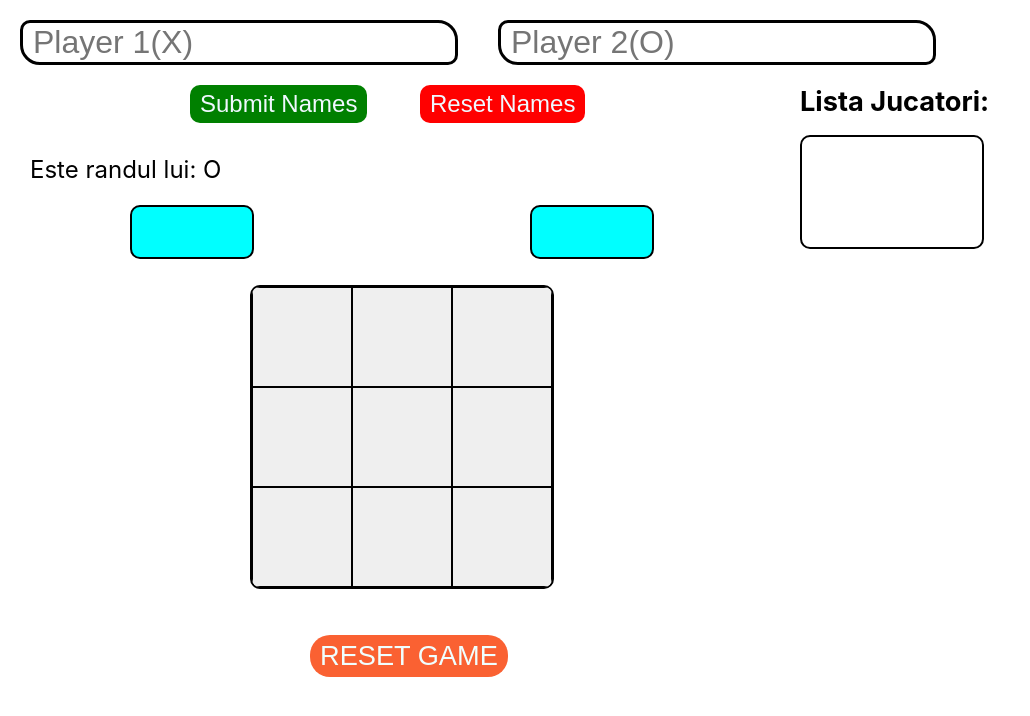
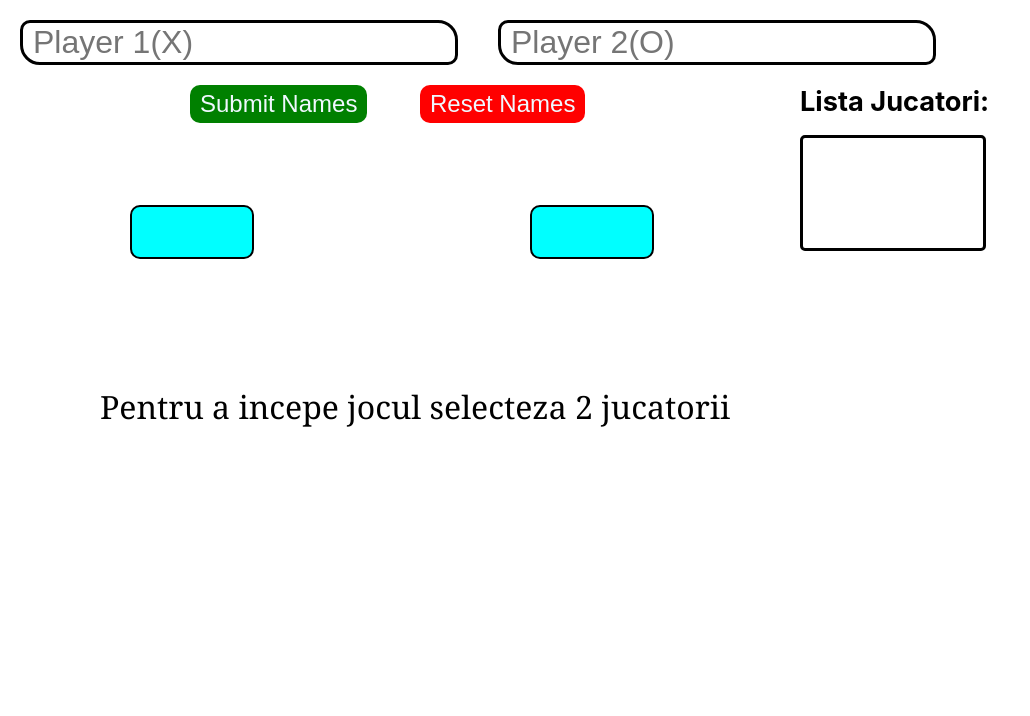
Before and after one commit to ChiracAndrei/Tic-Tac-Toe, a React (Create React App) app: page / in a window 1280 px wide. Shown: the top 716 px of the page, without its empty margins (0-1030 px from the left). Built offline with nearby package versions, Linux system fonts and the light colour scheme.

Commit message:
fix bugs and some style

```diff
--- a/src/App.css
+++ b/src/App.css
@@ -42,3 +42,11 @@
     margin-left: 30px;
     font-size: 1.5em;
 }
+
+#startGame {
+    font-size: 2em;
+    font-family: Cambria, Cochin, Georgia, Times, 'Times New Roman', serif;
+    position: absolute;
+    margin-top: 300px;
+    margin-left: 100px;
+}
--- a/src/App.js
+++ b/src/App.js
@@ -1,6 +1,5 @@
 
 import './App.css';
-import Board from "./Board";
 import Names from './Names';
 
 
@@ -12,7 +11,7 @@ function App() {
   return (
     <>
       <Names></Names>
-      <Board></Board>
+
     </>
   );
 }
--- a/src/Board.js
+++ b/src/Board.js
@@ -2,7 +2,7 @@ import { useEffect, useState } from 'react';
 import './App.css';
 
 
-function Board() {
+function Board({ player1, player2 }) {
 
     const [box, setBox] = useState(() => {
         return (JSON.parse(localStorage.getItem('box'))) || Array(9).fill(null);
@@ -43,22 +43,26 @@ function Board() {
         for (let i = 0; i < options.length; i++) {
             const [a, b, c] = options[i];
             if (box[a] && box[a] === box[b] && box[a] === box[c]) {
+                console.log(box[a]);
                 return box[a];
+
             }
         }
         return null;
     }
-
+    if (!player1 || !player2) {
+        return <div id="startGame">Pentru a incepe jocul selecteza 2 jucatorii</div>;
+    }
 
 
 
     let status;
     let winnerResult = calculateWinner(box)
     if (winnerResult) {
-        status = "Castigatorul este " + calculateWinner(box);
+        status = "Castigatorul este " + (winnerResult === 'X' ? player1 : player2);
 
     } else {
-        status = "Este randul lui: " + (turn ? "X" : "O");
+        status = "Este randul lui: " + (turn ? player1 : player2);
     }
 
 
--- a/src/Names.js
+++ b/src/Names.js
@@ -1,5 +1,7 @@
 import React, { useState, useEffect } from 'react'
 import "./names.css"
+import Board from "./Board";
+
 
 export default function Names() {
 
@@ -48,7 +50,16 @@ export default function Names() {
 
         if ((inputValue1 === '') || (inputValue2 === '')) {
             alert('Nu ai completat numele')
+            return;
+
         } else {
+            const nameExists1 = namesList.some(existingName => existingName.name === inputValue1);
+            const nameExists2 = namesList.some(existingName => existingName.name === inputValue2);
+
+            if (nameExists1 || nameExists2) {
+                alert("Unul sau ambele nume exista deja")
+                return;
+            }
             setSavedValue1(inputValue1);
             setSavedValue2(inputValue2);
 
@@ -56,11 +67,7 @@ export default function Names() {
             localStorage.setItem("Name2", inputValue2)
 
             const newNames = [{ name: inputValue1 }, { name: inputValue2 }];
-
-            const filteredNames = newNames.filter(
-                newName => !namesList.some(existingName => existingName.name === newName.name)
-            );
-            setNamesList([...namesList, ...filteredNames]);
+            setNamesList([...namesList, ...newNames]);
 
             setInputValue1('');
             setInputValue2('');
@@ -77,17 +84,26 @@ export default function Names() {
         localStorage.removeItem('Name2');
 
     }
-    const items = [savedValue1, savedValue2]
+
     const handleClickListItem = (item) => {
+
         if (savedValue1 === '') {
-            setSavedValue1(item.name);
+            if (savedValue2 !== item.name) { setSavedValue1(item.name); }
+            else { alert("Numele este deja folosit") }
+
         } else if (savedValue2 === '') {
-            setSavedValue2(item.name);
+            if (savedValue1 !== item.name) { setSavedValue2(item.name); }
+            else { alert("Numele este deja folosit") }
+
         } else {
             alert('Ambele nume sunt setate. Apasa reset si poti alege altele');
         }
+        setInputValue1('');
+        setInputValue2('');
+    }
 
-    }
+    const filteredNames1 = namesList.filter(item => item.name.toLowerCase().includes(inputValue1.toLowerCase()));
+    const filteredNames2 = namesList.filter(item => item.name.toLowerCase().includes(inputValue2.toLowerCase()));
 
     return (
         <>
@@ -135,6 +151,9 @@ export default function Names() {
 
                         <li
                             key={index}
+                            className={
+                                (inputValue1 && item.name.toLowerCase().includes(inputValue1.toLowerCase())) ||
+                                    (inputValue2 && item.name.toLowerCase().includes(inputValue2.toLowerCase())) ? 'highlight' : ''}
                             onClick={() => handleClickListItem(item)}>
                             {item.name}
                         </li>
@@ -144,6 +163,7 @@ export default function Names() {
 
 
             </div >
+            <Board player1={savedValue1} player2={savedValue2} />
 
         </>
 
--- a/src/names.css
+++ b/src/names.css
@@ -83,11 +83,16 @@
     margin-top: 50px;
     font-size: 1.5em;
     list-style-type: circle;
-    border: 2px solid black;
+    border: 3px solid black;
     min-width: 140px;
-    border-radius: 10px;
+    border-radius: 5px;
     min-height: 100px;
     padding-top: 10px;
+    max-height: 300px;
+    overflow: scroll;
+    scrollbar-color: rgb(148, 85, 215) rgba(255, 255, 255, 0);
+    scrollbar-width: thin;
+
 }
 
 #listHeader {
@@ -99,8 +104,15 @@
 
 #listNames li {
     cursor: pointer;
+    width: fit-content;
 }
 
 #listNames li:hover {
     color: blueviolet;
 }
+
+.highlight {
+    background-color: rgb(173, 154, 227);
+    border-radius: 10px;
+    padding: 0px 5px;
+}
```
